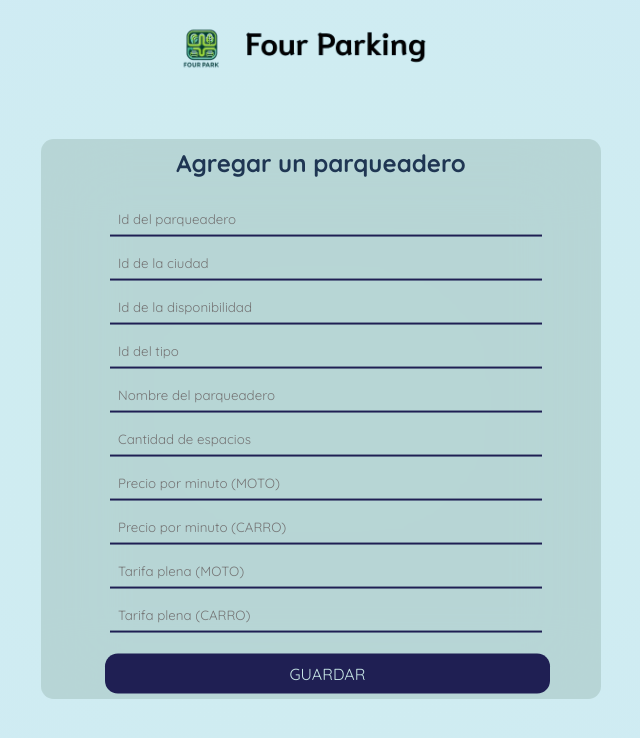
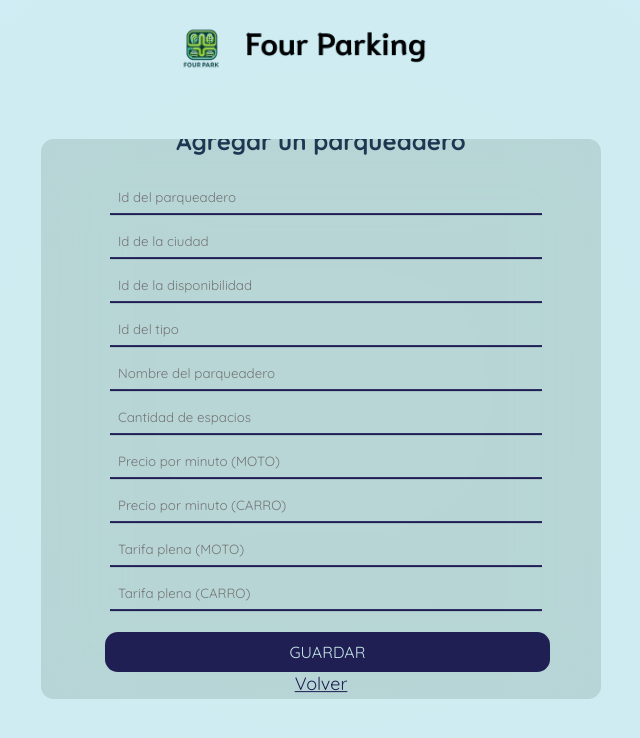
Before and after one commit to JuanAndresGonzalez/four-park, a React (Vite) app: page /agregarParqueadero in a window 1280 px wide. Shown: the top 738 px of the page, without its empty margins (319-959 px from the left). Built offline with nearby package versions, Linux system fonts and the light colour scheme.

Commit message:
Se actualiza la estetica de la vista agregar parqueadero, y se agrega bonton volver a la vista registrar empleado

```diff
--- a/src/agregarParqueadero.jsx
+++ b/src/agregarParqueadero.jsx
@@ -28,7 +28,10 @@
 
   const handleSubmit = e => {
     e.preventDefault();
-    console.log(form);
+  };
+
+  const handleBackClick = () => {
+    navigate('/gerente');
   };
 
   return (
@@ -52,6 +55,7 @@
             <input type="number" placeholder="Tarifa plena (CARRO)" name="tarifacarro" onChange={handleChange} /><br />
             <button type="submit">GUARDAR</button>
           </form>
+          <p><button type="button" onClick={handleBackClick} className={styles.linkButton}>Volver</button></p>
         </div>
       </div>
     </div>
--- a/src/emploRegister.jsx
+++ b/src/emploRegister.jsx
@@ -1,6 +1,8 @@
 import React, { useState } from "react";
+import { useNavigate } from 'react-router-dom';
 
 const EmploRegister = () => {
+  const navigate = useNavigate();
   const [input, setInput] = useState({
     email: "",
     nombre: "",
@@ -17,6 +19,10 @@
     e.preventDefault();
   };
 
+  const handleBackingClick = () => {
+    navigate('/gerente');
+  };
+
   return (
     <div>
         <h2>Registro de Empleados</h2>
@@ -27,6 +33,7 @@
             <input type="password" placeholder="Contraseña" required /><br className='input-field' /><br />
             <button type="submit" className='registerF-button'>Registrar</button>
         </form>
+        <p><button type="button" onClick={handleBackingClick}>Volver</button></p>
     </div>
   );
 };
--- a/src/gerente.jsx
+++ b/src/gerente.jsx
@@ -4,8 +4,8 @@
   return (
     <div>
       <h1>Panel del Gerente</h1>
-        <a href="/agregarParqueadero">Registrar Parqueadero</a>
-        <a href="/emploRegister">Registrar Empleado</a>
+        <a href="/agregarParqueadero">Agregar un nuevo parqueadero</a><br />
+        <a href="/emploRegister">Registrar Empleado</a><br />
         <a href="/ver-informe">Ver Informe</a>
     </div>
   );
```
